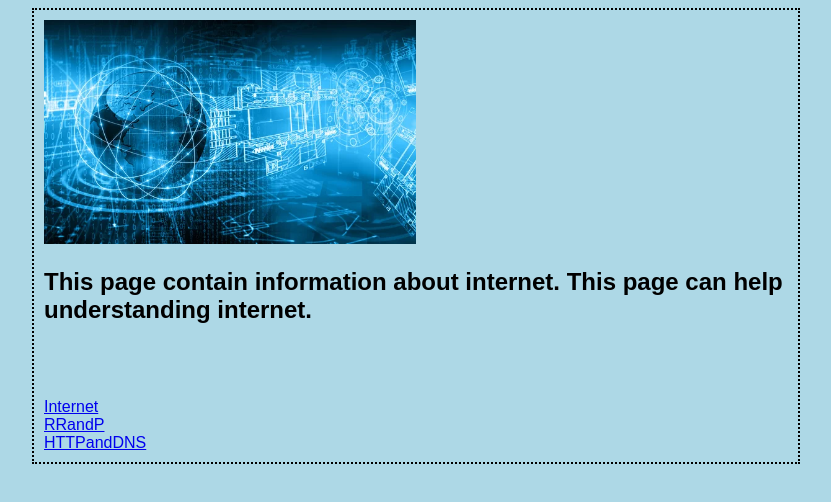
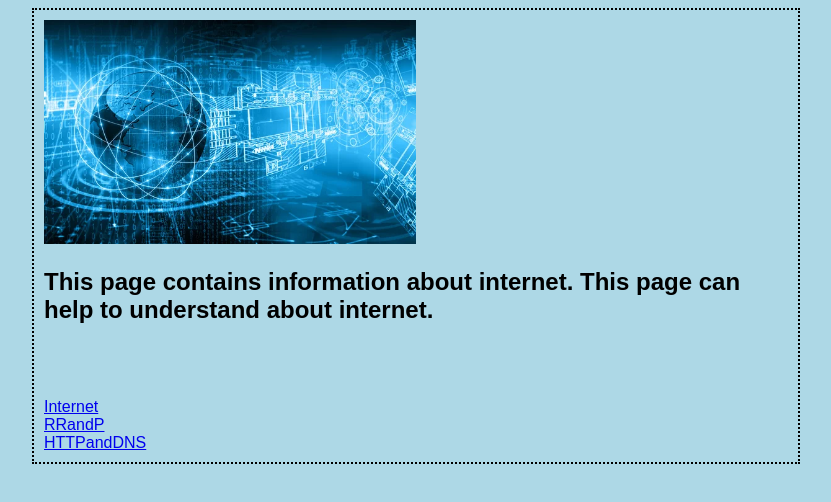
Before and after one commit to hyhwang1/Internet, a plain HTML site: page index.html in a window 1280 px wide. Shown: the whole page, without its empty margins (224-1055 px from the left). Drawn offline with Linux system fonts and the light colour scheme.

Commit message:
Update index.html

```diff
--- a/index.html
+++ b/index.html
@@ -15,7 +15,7 @@
     </head>
     <body>
         <img src="internet.jpg" width=50% height=10%>
-        <h2>This page contain information about internet. This page can help understanding internet. </h2>
+        <h2>This page contains information about internet. This page can help to understand about internet. </h2>
         <br><br><br>
         <a href="Internet.html">Internet</a>
         <br>
```
